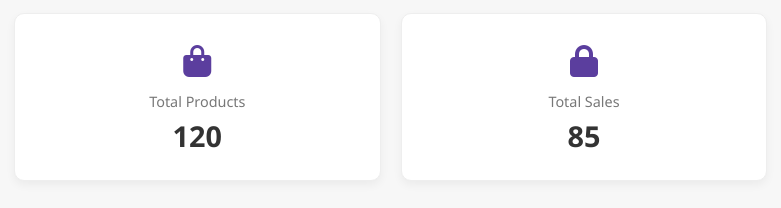
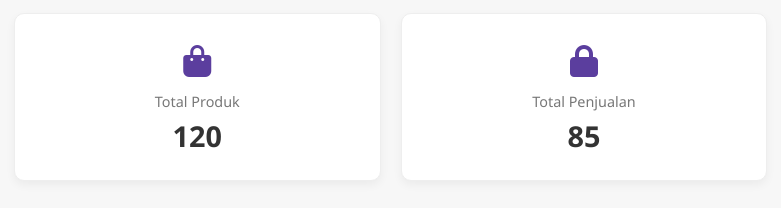
Before and after one commit to Adisalam/UTS-Adi_Salam_Ramdani-24090004, a plain HTML site: page dashboard.html in a window 1280 px wide. Shown: the part 102-310 px from the top of the page, 96-877 px from the left. Drawn offline with Linux system fonts and the light colour scheme.

Commit message:
first commit

```diff
--- a/dashboard.html
+++ b/dashboard.html
@@ -27,13 +27,13 @@
             <section class="summary-cards">
                 <div class="card" id="cardTotalProducts">
                     <div class="card-icon"><i class="fas fa-shopping-bag"></i></div>
-                    <p class="card-label">Total Products</p>
+                    <p class="card-label">Total Produk</p>
                     <p class="card-value" id="totalProductsValue">0</p>
                 </div>
 
                 <div class="card" id="cardTotalSales">
                     <div class="card-icon"><i class="fas fa-lock"></i></div>
-                    <p class="card-label">Total Sales</p>
+                    <p class="card-label">Total Penjualan</p>
                     <p class="card-value" id="totalSalesValue">0</p>
                 </div>
 
```
